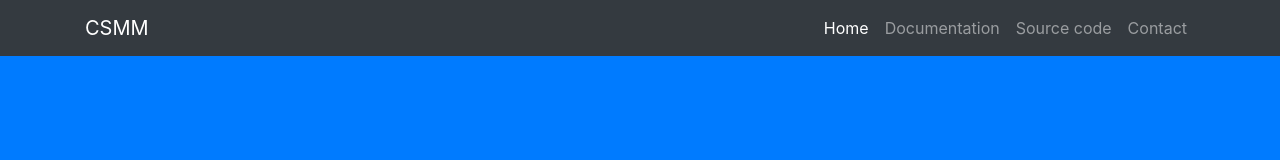
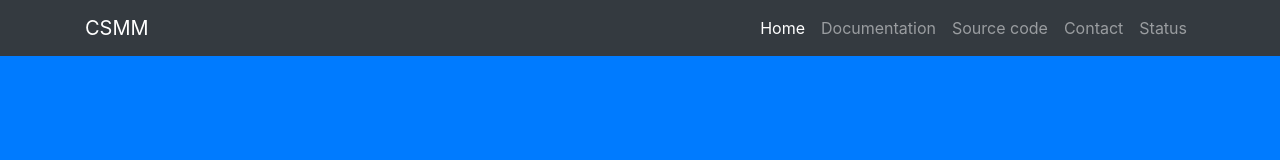
Before and after one commit to CatalysmsServerManager/Homepage, a plain HTML site: page index.html in a window 1280 px wide. Shown: the top 160 px of the page. Drawn offline with Linux system fonts and the light colour scheme.

Commit message:
Add status page link

```diff
--- a/index.html
+++ b/index.html
@@ -43,6 +43,9 @@
           </li>
           <li class="nav-item">
             <a class="nav-link" href="http://catalysm.net/discord" target="_blank">Contact</a>
+          </li>
+          <li class="nav-item">
+            <a class="nav-link" href="https://status.csmm.app" target="_blank">Status</a>
           </li>
         </ul>
       </div>
```
